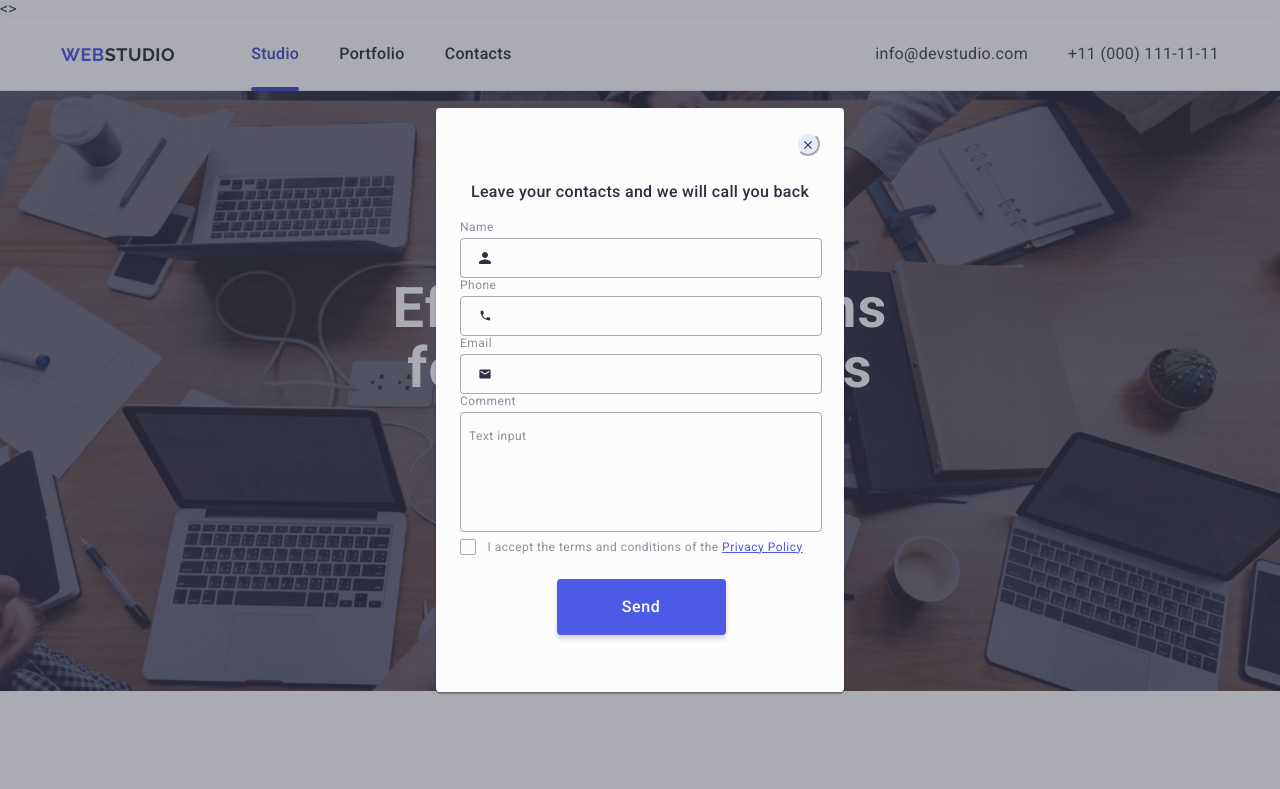
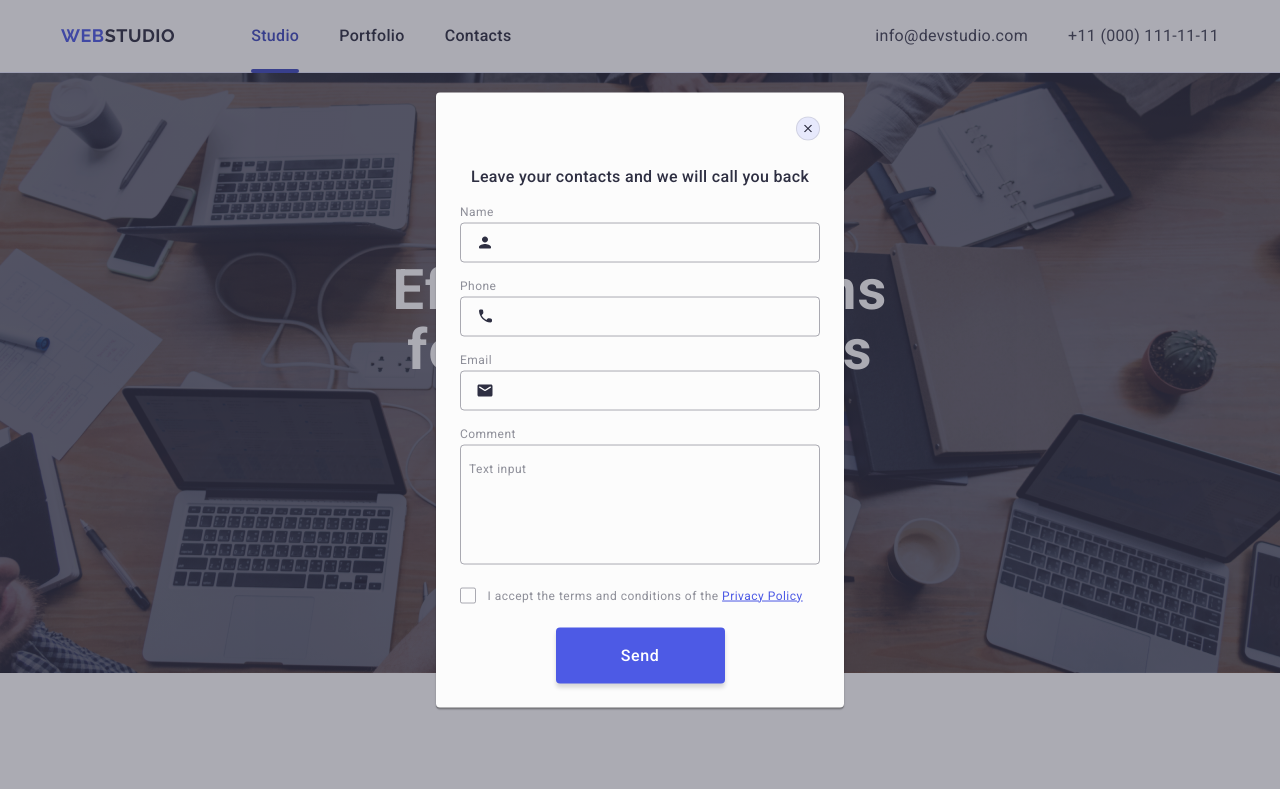
Before and after one commit to julia-boichuk/goit-markup-hw-05, a plain HTML site: page index.html in a window 1280 px wide. Shown: the top 789 px of the page. Drawn offline with nearby package versions, Linux system fonts and the light colour scheme.

Commit message:
add edits to the modal window

```diff
--- a/css/styles.css
+++ b/css/styles.css
@@ -480,14 +480,15 @@ transition: background-color 250ms cubic-bezier(0.4, 0, 0.2, 1);
     font-size: 12px;
     line-height: 200%;
     letter-spacing: 0.04em;
-    color: #fff;
+    color: #ffffff;
     margin-left: 16px;
     margin-top: 8px;
     margin-bottom: 8px;
 }
 
 .label-input-footer {
-    border: 1px solid #fff;
+    border: 1px solid;
+    border-color: #ffffff;
     border-radius: 4px;
     width: 264px;
     height: 40px;
@@ -516,6 +517,7 @@ transition: background-color 250ms cubic-bezier(0.4, 0, 0.2, 1);
     letter-spacing: 0.04em;
     color: #ffffff;
     border: none;
+    cursor: pointer;
 }
 
 .send-icon {
@@ -551,15 +553,14 @@ transition: background-color 250ms cubic-bezier(0.4, 0, 0.2, 1);
 }
 
 .modal {
-    position: relative;
-    padding: 72px 22px 104px 24px;
+    position: absolute;
+    padding: 72px 24px 24px 24px;
     top: 50%;
     left: 50%;
     transform: translate(-50%, -50%); /*спочатку посередині поставили верхній лівий кут, а тоді - вирівняли по центру*/
 
     width: 408px;
-    height: 80%;
-    max-height: 584px;
+    min-height: 584px;
 
     box-shadow: 0 1px 1px 0 rgba(0, 0, 0, 0.14), 0 1px 3px 0 rgba(0, 0, 0, 0.12), 0 2px 1px 0 rgba(0, 0, 0, 0.2);
     background-color: #fcfcfc;
@@ -572,23 +573,31 @@ transition: background-color 250ms cubic-bezier(0.4, 0, 0.2, 1);
     transform: translate(-50%, -50%) scale(1.5); /*як буде вилітати модалка - із зменшеної в збільшену форму зʼявлятися*/
 }
 .modal-close-btn {
+    display: flex;
+    align-items: center;
+    justify-content: center;
     position: absolute;
     top: 24px;
     right: 24px;
     fill: #2e2f42;
     background-color: #e7e9fc;
-    border-radius: 100%;
+    border: 1px solid rgba(0, 0, 0, 0.1);
+    border-radius: 50%;
     width: 24px;
     height: 24px;
-    border-color: #fcfcfc;
     padding: 0;
+    cursor: pointer;
     transition: fill 250ms cubic-bezier(0.4, 0, 0.2, 1);
 }
 .modal-close-btn:hover,
 .modal-close-btn:focus {
     fill: #fff;
+    background-color: #404bbf;
+    border: none;
 }
-
+.modal-close-icon {
+    transition: fill 250ms cubic-bezier(0.4, 0, 0.2, 1);
+}
 .modal-slogan {
         max-width: 360px;
         margin-bottom: 16px;
@@ -615,7 +624,7 @@ transition: background-color 250ms cubic-bezier(0.4, 0, 0.2, 1);
     border-radius: 4px;
     background-color: transparent;
     padding-left: 38px;           /*тут буде починати вводитися текст користувачем*/
-
+    outline: transparent;
     font-size: 12px;
     line-height: 117%;
     letter-spacing: 0.04em;
@@ -635,6 +644,10 @@ outline: none;
 .review-form-checkbox-wrapper {
     margin-bottom: 8px;
 }
+
+.review-form-field-wrapper {
+    margin-bottom: 16px;
+}
 .review-form-input-icon {
     position: absolute;
     top: 50%;
@@ -649,6 +662,7 @@ outline: none;
 }
 .review-form-comment {
     width: 100%;
+    padding: 8px 16px;
     border: 1px solid;
     border-color: rgba(46, 47, 66, 0.4);
     border-radius: 4px;
@@ -659,7 +673,8 @@ outline: none;
     font-size: 12px;
     line-height: 117%;
     letter-spacing: 0.04em;
-    color: #2e2f42;
+    color: rgba(46, 47, 66, 0.4);
+    outline: transparent;
     transition: border-color 250ms cubic-bezier(0.4, 0, 0.2, 1);
 }
 .review-form-comment::placeholder {
@@ -698,13 +713,15 @@ color: #8e8f99;
     cursor: pointer;
     fill: transparent;
     margin-right: 8px;
+    transition: background-color 250ms cubic-bezier(0.4, 0, 0.2, 1), border 250ms cubic-bezier(0.4, 0, 0.2, 1), fill 250ms cubic-bezier(0.4, 0, 0.2, 1);
 }
 .review-form-checkbox:checked + .review-form-checkbox-label > .review-form-custom-checkbox {
 border-radius: 2px;
 background-color: #404bbf;
-border: 1px solid;
+/*border: 1px solid;*/
 border-color: #404bbf ;
-fill: #fff;
+fill: #F4F4FD;
+border: none;
 }
 .review-form-checkbox:focus+.review-form-checkbox-label>.review-form-custom-checkbox {
     border-color: #404bbf;
--- a/index.html
+++ b/index.html
@@ -16,7 +16,6 @@
     <link rel="stylesheet" href="./css/styles.css">
 </head>
 
-<>
     <header class="page-header">
         <div class="container header-container">
         <nav class="header-nav">
@@ -410,9 +409,9 @@
 <div class="feedback">
     <p class="subscriber">Subscribe</p>
     <form class="pole">
-        <!--<label class="label-pole" for="mail">-->
+        <label class="label-pole" for="mail">
             <input class="label-input-footer" type="email" placeholder="E-mail" id="mail" name="mail" required />
-        <!--</label>-->
+        </label>
         <button type="submit" class="send-button">
             Subscribe
             <svg class="send-icon" width="24" height="24">
@@ -454,7 +453,7 @@
     <div class="review-form-input-wrapper">
 <input class="review-form-input" type="text" id="user-name" name="user-name" required />
 <svg class="review-form-input-icon" width="18" height="18">
-    <use href="/images/icons.svg#icon-person"></use>
+    <use href="./images/icons.svg#icon-person"></use>
 </svg>
     </div>
 
@@ -464,8 +463,8 @@
     <label class="review-form-field-label" for="user-phone">Phone</label>
 <div class="review-form-input-wrapper">
 <input class="review-form-input" type="tel" id="user-phone" name="user-phone"/>
-<svg class="review-form-input-icon" width="18" height="18">
-    <use href="/images/icons.svg#icon-phone"></use>
+<svg class="review-form-input-icon" width="18" height="24">
+    <use href="./images/icons.svg#icon-phone"></use>
 </svg>
 </div>
 
@@ -475,8 +474,8 @@
     <label class="review-form-field-label" for="user-email">Email</label>
     <div class="review-form-input-wrapper">
     <input class="review-form-input" type="email" id="user-email" name="user-email"/>
-    <svg class="review-form-input-icon" width="18" height="18">
-        <use href="/images/icons.svg#icon-email"></use>
+    <svg class="review-form-input-icon" width="18" height="24">
+        <use href="./images/icons.svg#icon-email"></use>
     </svg>
     </div>
 </div>
@@ -487,8 +486,8 @@
 </div>
 
 <div class="review-form-checkbox-wrapper">
-    <input class="review-form-checkbox visually-hidden" type="checkbox" id="privacy-policy" name="privacy-policy" value="true" required/>
-    <label class="review-form-checkbox-label" for="privacy-policy">
+    <input class="review-form-checkbox visually-hidden" type="checkbox" id="user-privacy" name="user-privacy" value="true" required/>
+    <label class="review-form-checkbox-label" for="user-privacy">
         <span class="review-form-custom-checkbox">
             <svg class="review-form-checkbox-icon" width="10" height="8">
             <use href="./images/icons.svg#icon-vector"></use>
```
